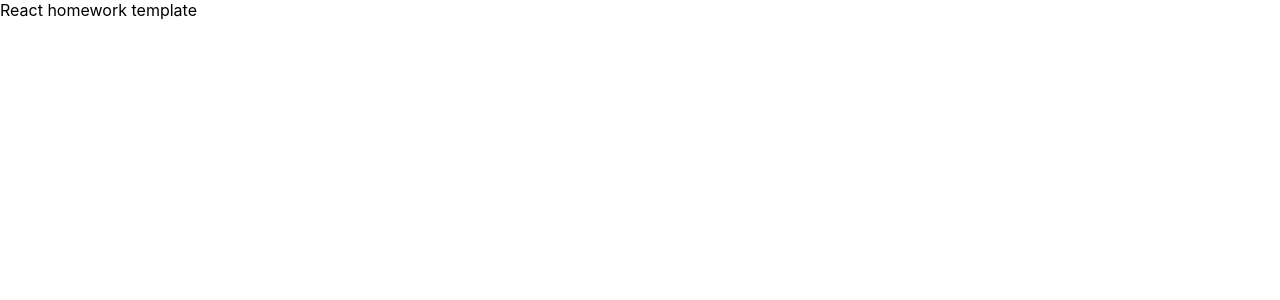
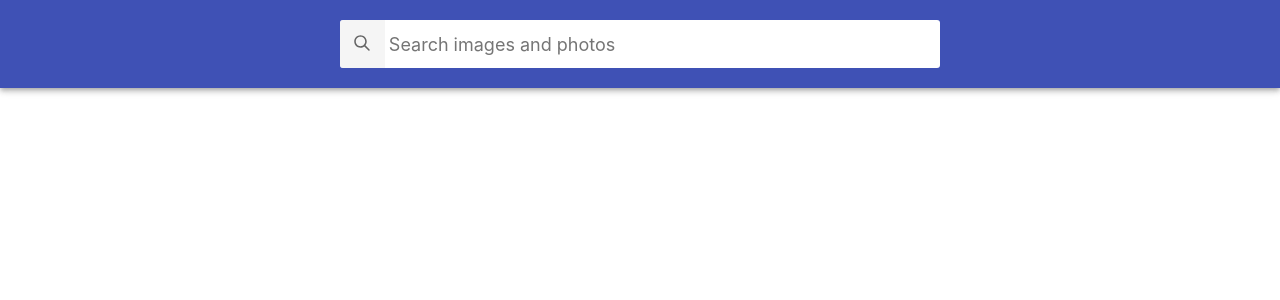
Before and after one commit to andrewdark/react-hw-03-image-finder, a React (Create React App) app: page / in a window 1280 px wide. Shown: the top 300 px of the page. Built offline with nearby package versions, Linux system fonts and the light colour scheme.

Commit message:
add search bar

```diff
--- a/src/components/App.jsx
+++ b/src/components/App.jsx
@@ -1,4 +1,5 @@
 import React, {Component} from "react";
+import { Searchbar } from './Searchbar/Searchbar';
 
 class App extends Component{
   appStyles = {
@@ -25,7 +26,7 @@ class App extends Component{
       <div
         style={this.appStyles}
       >
-        React homework template
+        <Searchbar/>
       </div>
     );
   }
--- a/src/components/Searchbar/Searchbar.jsx
+++ b/src/components/Searchbar/Searchbar.jsx
@@ -0,0 +1,30 @@
+import css from './Searchbar.module.css';
+export const Searchbar = props => {
+  return (
+    <header className={css.searchbar}>
+      <form className={css.searchForm} onSubmit={props.handleSearch}>
+        <button type="submit" className={css.searchFormButton}>
+          <svg
+            xmlns="http://www.w3.org/2000/svg"
+            viewBox="-49 141 512 512"
+            width="16"
+            height="16"
+            aria-hidden="true"
+          >
+            <path d="M448.178 602.822 316.426 471.071c26.355-33.88 42.074-76.422 42.074-122.571 0-110.28-89.72-200-200-200s-200 89.72-200 200 89.72 200 200 200c46.149 0 88.691-15.719 122.571-42.074l131.751 131.751c4.882 4.882 11.28 7.323 17.678 7.323s12.796-2.441 17.678-7.322c9.762-9.763 9.762-25.593 0-35.356zM8.5 348.5c0-82.71 67.29-150 150-150s150 67.29 150 150-67.29 150-150 150-150-67.29-150-150z"></path>
+          </svg>
+          <span className={css.searchFormButtonLabel}>Search</span>
+        </button>
+
+        <input
+          className={css.searchFormInput}
+          type="text"
+          autoComplete="off"
+          autoFocus
+          placeholder="Search images and photos"
+          onChange={props.hendleOnChange}
+        />
+      </form>
+    </header>
+  );
+};
--- a/src/components/Searchbar/Searchbar.module.css
+++ b/src/components/Searchbar/Searchbar.module.css
@@ -0,0 +1,78 @@
+.searchbar {
+  top: 0;
+  left: 0;
+  position: sticky;
+  z-index: 1100;
+  display: flex;
+  justify-content: center;
+  align-items: center;
+  min-height: 64px;
+  padding-right: 24px;
+  padding-left: 24px;
+  padding-top: 12px;
+  padding-bottom: 12px;
+  color: #fff;
+  background-color: #3f51b5;
+  box-shadow: 0px 2px 4px -1px rgba(0, 0, 0, 0.2),
+  0px 4px 5px 0px rgba(0, 0, 0, 0.14), 0px 1px 10px 0px rgba(0, 0, 0, 0.12);
+}
+
+/*
+ * Стили компонента SearchForm
+ */
+.searchForm {
+  display: flex;
+  align-items: center;
+  width: 100%;
+  max-width: 600px;
+  background-color: #fff;
+  border-radius: 3px;
+  overflow: hidden;
+}
+
+.searchFormButton {
+  display: inline-block;
+  width: 48px;
+  height: 48px;
+  border: 0;
+  /* background-image: url('https://image.flaticon.com/icons/svg/149/149852.svg'); */
+  background-size: 40%;
+  background-repeat: no-repeat;
+  background-position: center;
+  opacity: 0.6;
+  transition: opacity 250ms cubic-bezier(0.4, 0, 0.2, 1);
+  cursor: pointer;
+  outline: none;
+}
+
+.searchFormButton:hover {
+  opacity: 1;
+}
+
+.searchFormButtonLabel {
+  position: absolute;
+  width: 1px;
+  height: 1px;
+  padding: 0;
+  overflow: hidden;
+  clip: rect(0, 0, 0, 0);
+  white-space: nowrap;
+  clip-path: inset(50%);
+  border: 0;
+}
+
+.searchFormInput {
+  display: inline-block;
+  width: 100%;
+  font: inherit;
+  font-size: 20px;
+  border: none;
+  outline: none;
+  padding-left: 4px;
+  padding-right: 4px;
+}
+
+.searchFormInput::placeholder {
+  font: inherit;
+  font-size: 18px;
+}
```
